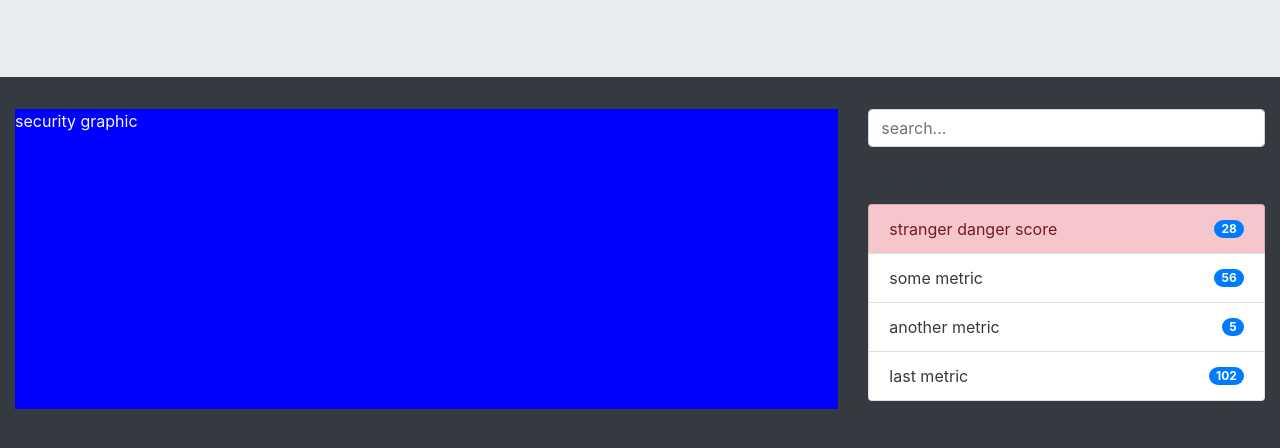
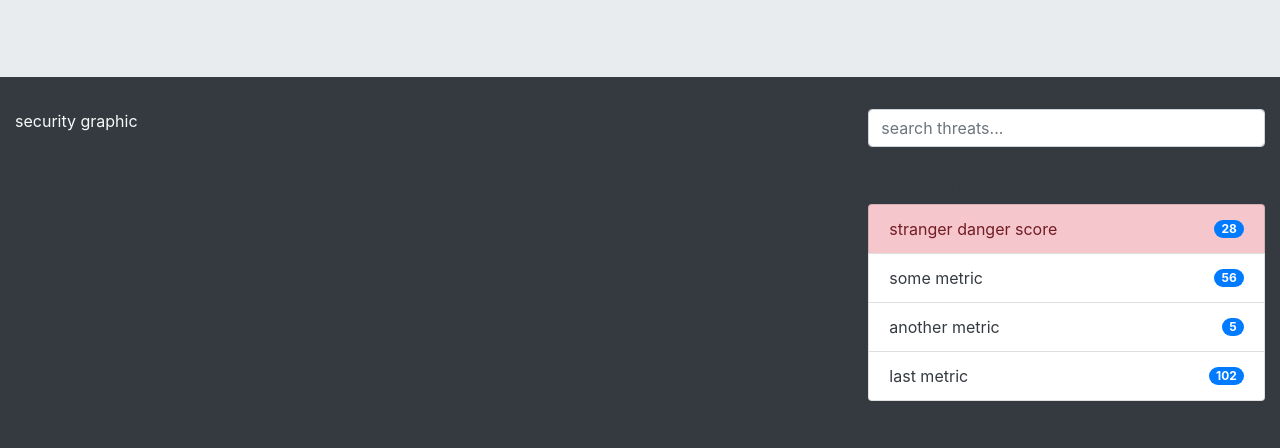
Before and after one commit to gravaman/netsec_webby, a website built with webpack: page client/dist/index.html in a window 1280 px wide. Shown: the part 172-620 px from the top of the page. Built offline with nearby package versions, Linux system fonts and the light colour scheme.

Commit message:
minor formatting changes

```diff
--- a/client/dist/index.html
+++ b/client/dist/index.html
@@ -26,7 +26,7 @@
                 </div>
                 <div class="col-4">
                     <div id="search-bar">
-                        <input type="text" class="form-control" id="search-input" placeholder="search...">
+                        <input type="text" class="form-control" id="search-input" placeholder="search threats...">
                     </div>
                     <div class="text-dark">
                         <label for="threat-metrics">Threat Metrics</label>
--- a/client/dist/styles.css
+++ b/client/dist/styles.css
@@ -4,7 +4,7 @@
 }
 
 #security-chart {
-    background-color: blue;
+    background-color: transparent;
     height: 300px;
 }
 
```
